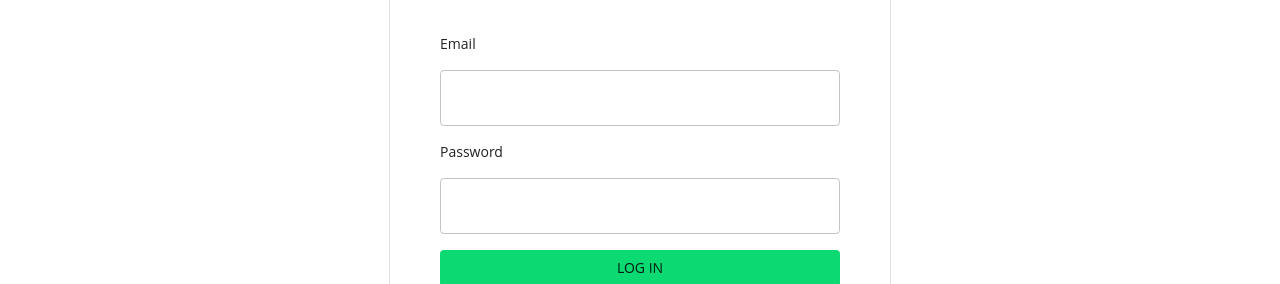
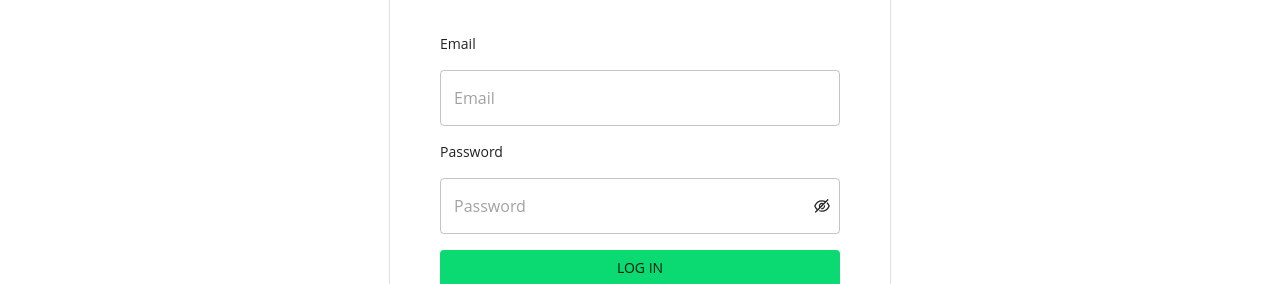
Before and after one commit to project-zusammen/hidden-gem-frontend, a React (Vite) app: page /login in a window 1280 px wide. Shown: the part 234-518 px from the top of the page. Built offline with nearby package versions, Linux system fonts and the light colour scheme.

Commit message:
implement similar thing in login page

```diff
--- a/src/pages/Login.jsx
+++ b/src/pages/Login.jsx
@@ -1,10 +1,16 @@
 import { Container, Box, Typography, Stack, Paper, TextField, Button } from "@mui/material";
-import React from "react";
+import React, { useState } from "react";
 import { Link } from "react-router-dom";
+import { EyeOutlined, EyeInvisibleOutlined } from "@ant-design/icons";
 
 const Login = () => {
   const [email, setEmail] = React.useState("");
   const [password, setPassword] = React.useState("");
+  const [showPassword, setShowPassword] = useState(false);
+
+  const handleTogglePasswordVisibility = () => {
+    setShowPassword((prevShowPassword) => !prevShowPassword);
+  };
 
   return (
     <Container maxWidth={false} style={{ paddingLeft: 0, paddingRight: 0 }}>
@@ -18,9 +24,31 @@ const Login = () => {
           </Box>
           <Box component="form" sx={{ display: "flex", flexDirection: "column", gap: 2, marginY: 5 }}>
             <Typography variant="body2">Email</Typography>
-            <TextField variant="outlined" onChange={(event) => setEmail(event.target.value)} value={email} data-testid="email-field" inputProps={{ "data-testid": "email-content" }} />
+            <TextField placeholder="Email" variant="outlined" onChange={(event) => setEmail(event.target.value)} value={email} data-testid="email-field" inputProps={{ "data-testid": "email-content" }} />
             <Typography variant="body2">Password</Typography>
-            <TextField type="password" variant="outlined" data-testid="password-field" inputProps={{ "data-testid": "password-content" }} onChange={(event) => setPassword(event.target.value)} value={password} />
+            <div style={{ position: 'relative' }}>
+              <TextField
+                type={showPassword ? 'text' : 'password'}
+                placeholder="Password"
+                onChange={(e) => setPassword(e.target.value)}
+                value={password}
+                data-testid="password-field"
+                style={{ width: '100%' }}
+              />
+              <div
+                style={{
+                  position: 'absolute',
+                  top: '50%',
+                  right: '10px',
+                  transform: 'translateY(-50%)',
+                  cursor: 'pointer',
+                }}
+                onClick={handleTogglePasswordVisibility}
+                data-testid={showPassword ? 'show-password' : 'hide-password'}
+              >
+                {showPassword ? <EyeOutlined /> : <EyeInvisibleOutlined />}
+              </div>
+            </div>
             <Button data-testid="login-button" variant="contained" type="submit" sx={{ backgroundColor: "#0bda73", ":hover": { backgroundColor: "#0ff582" }, boxShadow: "none" }}>
               Log in
             </Button>
--- a/src/pages/Signup.jsx
+++ b/src/pages/Signup.jsx
@@ -55,7 +55,7 @@ const Signup = () => {
               <div
                 style={{
                   position: 'absolute',
-                  top: '20%',
+                  top: '50%',
                   right: '10px',
                   transform: 'translateY(-50%)',
                   cursor: 'pointer',
```
